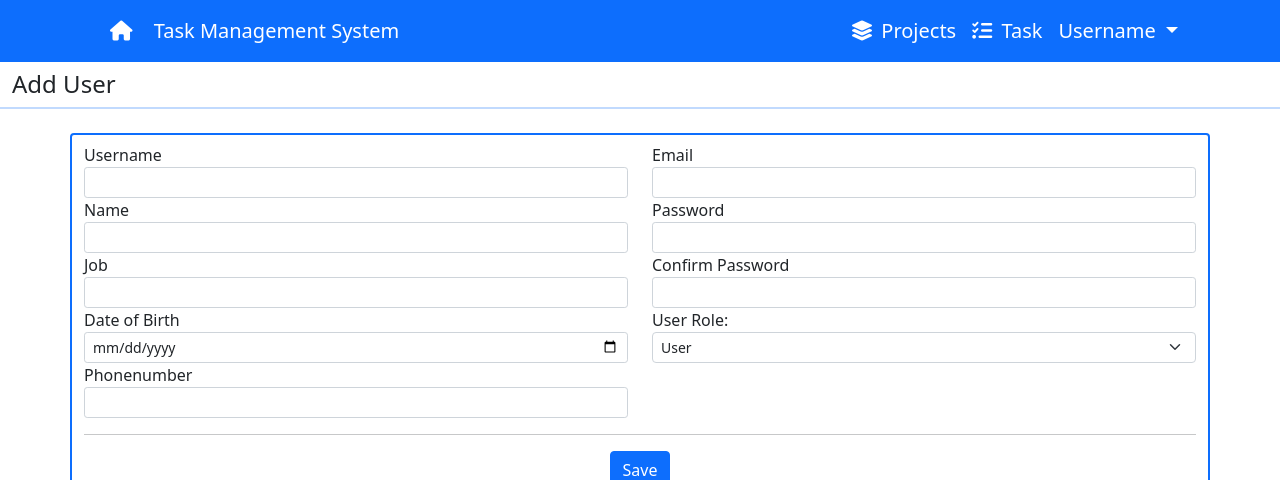
After one commit to Nam311hnvn/Work-Management-And-Arrange-System, a PHP site: page /add_user.php in a window 1280 px wide. The commit adds this page. Shown: the top 480 px of the page. Run offline with PHP 8.4, Linux system fonts and the light colour scheme; some libraries are stand-ins or nearby versions; grey boxes are pictures that could not be loaded.

Commit message:
Sua thanh cong phan User them, sua . Them phan xoa

```diff
--- /dev/null
+++ b/src/add_user.php
@@ -0,0 +1,119 @@
+<?php include('./reuse/header.php')?>
+<div class="content-header">
+    <div class="container-fluid">
+        <div class="row mb-2 ">
+            <div class="col-sm-4 pt-2">
+                <h4>Add User</h4>
+            </div>
+            <hr class="border border-bottom-5 border-primary">
+        </div>
+    </div>
+    <div class="container border border-primary border-2 rounded-2">
+        <form action="" method="post">
+            <div class="row">
+                <div class="col-md-6 pt-2">
+                    <div class="form-group">
+                        <input type="hidden" id="userid" class="form-control form-control-sm">
+                    </div>
+                    <div class="form-group">
+                        <label for="" class="control-label">Username</label>
+                        <input type="text" id="usernick" class="form-control form-control-sm" required>
+                    </div>
+                    <div class="form-group">
+                        <label for="" class="control-label">Name</label>
+                        <input type="text" id="name" class="form-control form-control-sm" required>
+                    </div>
+
+                    <div class="form-group">
+                        <label for="" class="control-label">Job</label>
+                        <input type="text" id="job" class="form-control form-control-sm">
+                    </div>
+                    <div class="form-group">
+                        <label for="" class="control-label">Date of Birth</label>
+                        <input type="date" class="form-control form-control-sm" id="dob">
+                    </div>
+                    <div class="form-group">
+                        <label class="control-label">Phonenumber</label>
+                        <input type="text" id="phone" class="form-control form-control-sm">
+                    </div>
+                </div>
+                <div class="col-md-6 pt-2">
+
+                    <div class="form-group">
+                        <label class="control-label">Email</label>
+                        <input type="email" class="form-control form-control-sm" id="email" required>
+                        <small id="#msg"></small>
+                    </div>
+                    <div class="form-group">
+                        <label class="control-label">Password</label>
+                        <input type="password" class="form-control form-control-sm" id="password" name="password">
+                    </div>
+                    <div class="form-group">
+                        <label class="label control-label">Confirm Password</label>
+                        <input type="password" class="form-control form-control-sm" id="cpass" name="cpass">
+
+                    </div>
+                    <div class="form-group">
+                        <label class="control-label">User Role:</label>
+                        <select name="level" id="level" class="form-select form-select-sm">
+                            <option value="0">User</option>
+                            <option value="1">Admin</option>
+                        </select>
+                    </div>
+                </div>
+            </div>
+            <hr>
+            <div class="col-lg-12 text-right justify-content-center d-flex mb-2">
+                <button type="submit" class="btn btn-primary mr-2" id="save" name="save">Save</button>
+            </div>
+        </form>
+    </div>
+</div>
+<script>
+$(document).ready(function() {
+    $("#save").click(function() {
+        $usernick = $('#usernick').val();
+        $password = $('#password').val();
+        $level = $('#level').val();
+        $name = $('#name').val();
+        $email = $('#email').val();
+        $dob = $('#dob').val();
+        $phone = $('#phone').val();
+        $job =$('#job').val();
+        if ($("#password").val() != $("#cpass").val())
+        {
+            alert("Mật khẩu không khớp!!");
+        }else {
+            $.ajax({
+                    type: "post",
+                    url: "process_add_user.php",
+                    data: {
+                        usernick: $usernick,
+                        password: $password,
+                        level: $level,
+                        name: $name,
+                        email: $email,
+                        phone: $phone,
+                        dob: $dob,
+                        job: $job,
+                    },
+                    success: function(response) {
+                        if (response == "success") {
+                            alert("Thêm thành công.");
+                            alert_toast('Data successfully saved',"success");
+					        setTimeout(function(){
+						        $('#contents').load("./user_list.php");
+					        },2000)
+                        } else if(response == 'error') {
+                            alert("Thêm thất bại.");
+                        }else if(response == 'erroremail'){
+                            alert("Mail đã được dùng.");
+                        }
+                    }
+                });
+        }
+    })
+
+})
+</script>
+<?php include('./reuse/footer.php'); ?>
```
Also changed, not shown: src/process_add_user.php (added, +33 -0 lines), src/process_update_user.php (+21 -40 lines), src/update_user.php (renamed from src/update&add_user.php, +52 -17 lines), src/user_list.php (+29 -8 lines), src/proces_delete_user.php (added).
